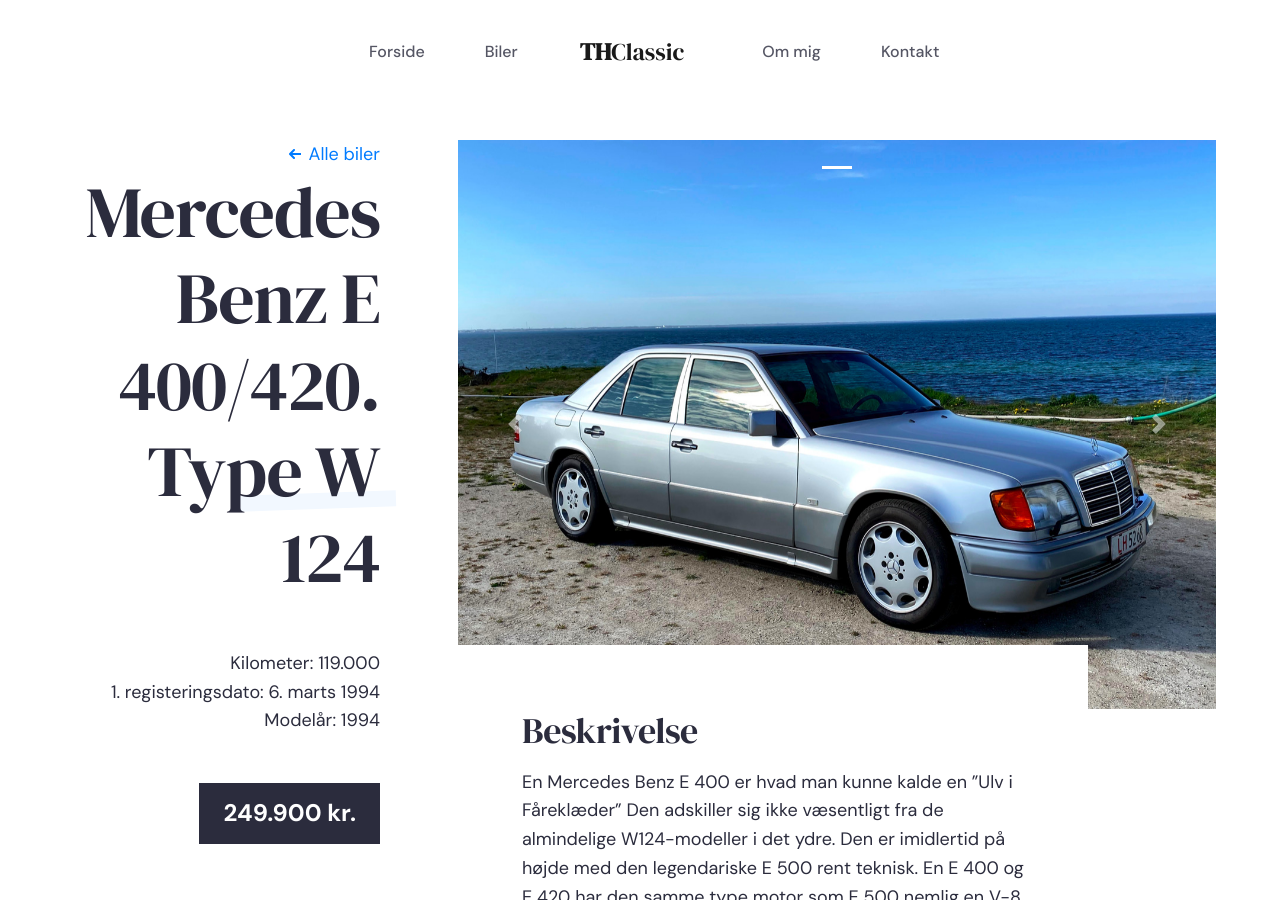
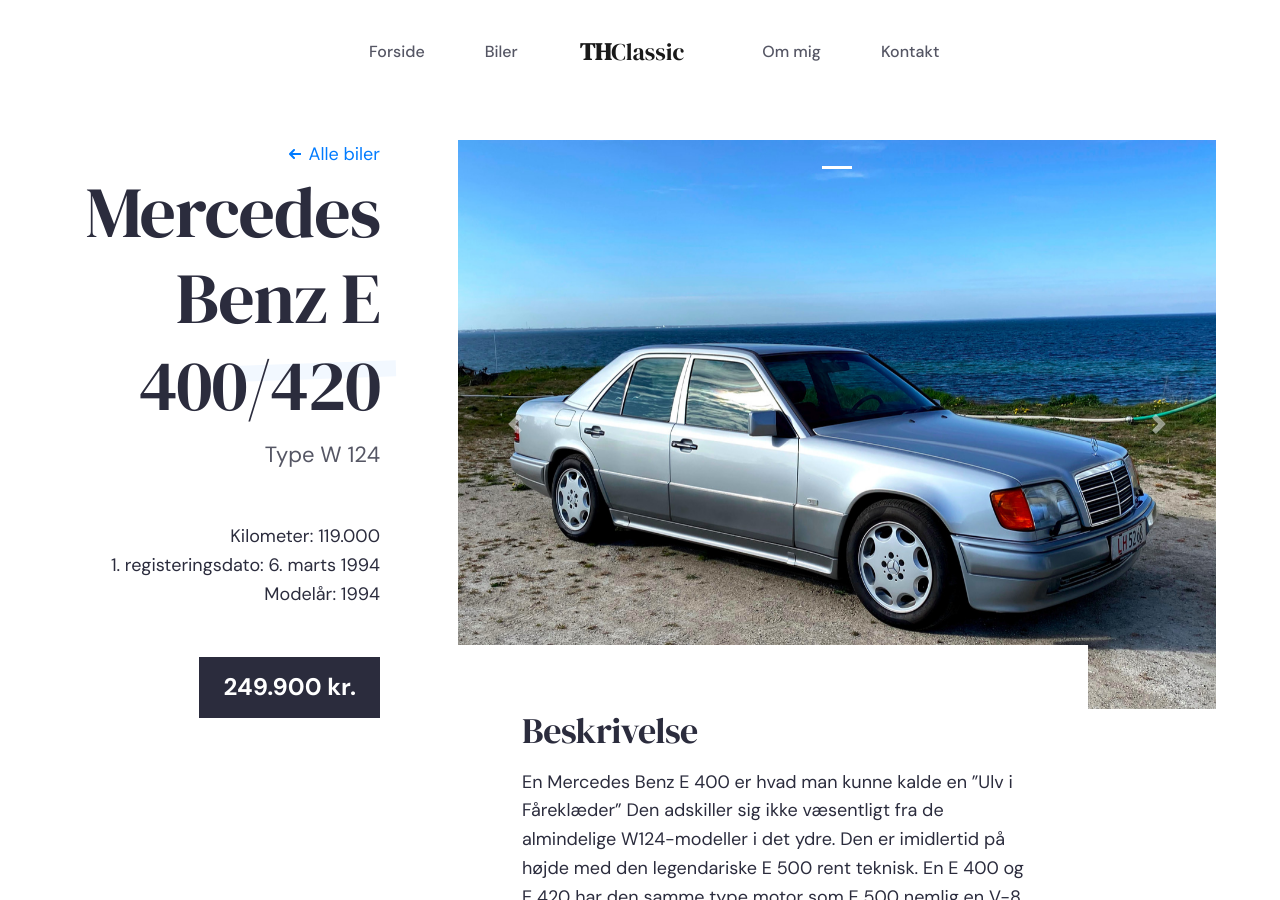
Before and after one commit to aakjaer/thclassic, a Jekyll site: the page built from _cars/jaguar-e-type.md, in a window 1280 px wide and 900 px high. Built offline with Jekyll 4.4.1, drawn with Linux system fonts in a browser that asks for light colours.

```diff
--- a/_cars/jaguar-e-type.md
+++ b/_cars/jaguar-e-type.md
@@ -1,6 +1,6 @@
 ---
-title: Mercedes Benz E 400/420. Type W 124
-model_details:
+title: Mercedes Benz E 400/420
+model_details: Type W 124
 km: '119.000'
 price: '249.900'
 registration: 6. marts 1994
```
